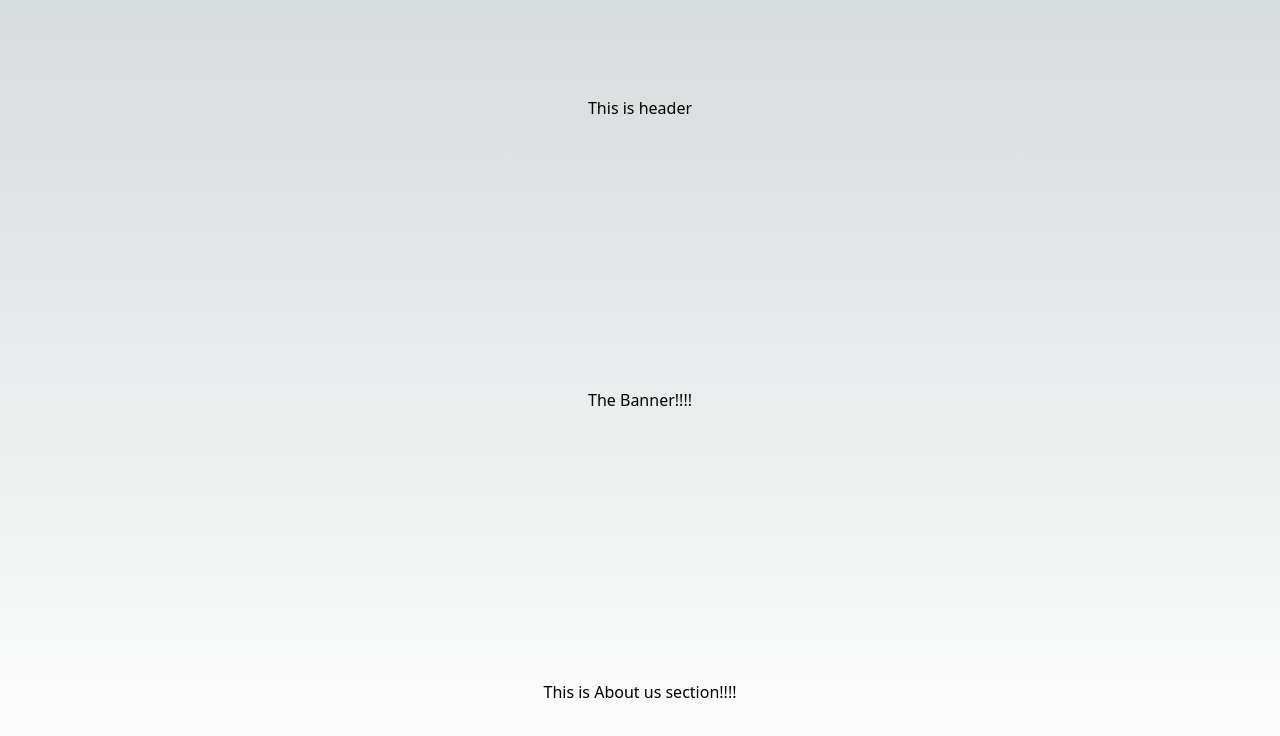
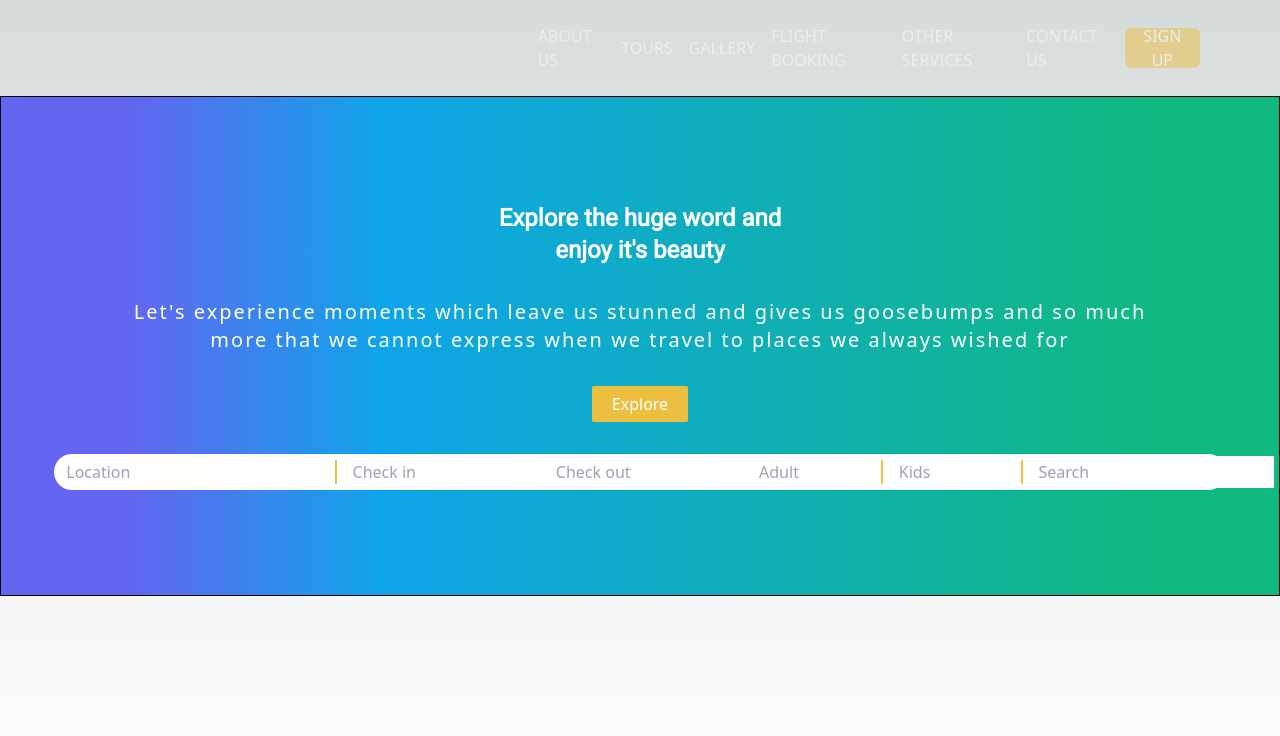
Before and after one commit to manojgonte/roving-steps, a Next.js app: page / in a window 1280 px wide. Shown: the top 736 px of the page. Built offline with nearby package versions, Linux system fonts and the light colour scheme.

Commit message:
Font config, Banner & header modifications

```diff
--- a/src/pages/About_Us/AboutUs.jsx
+++ b/src/pages/About_Us/AboutUs.jsx
@@ -1,7 +1,5 @@
 export const About_Us = () => {
     return (
-        <div>
-            This is About us section!!!!
-        </div>
+        <div></div>
     )
 }
--- a/src/pages/Banner/BannerPage.jsx
+++ b/src/pages/Banner/BannerPage.jsx
@@ -1,7 +1,39 @@
 const Banner = () => {
-    return(
-        <div>
-            The Banner!!!!
+    return (
+        <div className="flex flex-col w-full h-[500px] border border-black justify-center items-center gap-8 bg-gradient-to-r from-indigo-500 from-10% via-sky-500 via-30% to-emerald-500 to-90%">
+            <div className="w-72 text-center font-bold text-white text-2xl font-roboto">
+                Explore the huge word and enjoy it's beauty
+            </div>
+            <div className="w-4/5 text-white text-xl font-thin text-center tracking-widest ">
+                Let's experience moments which leave us stunned and gives us goosebumps and so much more that we cannot express when we travel to places we always wished for
+            </div>
+            <div className="w-full flex justify-center">
+                <button className="bg-[#ECBF40] text-white w-24 h-9 rounded-sm text-center">
+                    Explore
+                </button>
+            </div>
+            <div className="w-11/12 h-9">
+                <div className="bg-white w-full h-full rounded-3xl flex items-center">
+                    <div className="w-1/4 border-[#ECBF40] h-2/3 flex items-center rounded-l-3xl border-r-2 my-2 ml-2">
+                        <input placeholder="Location" className="p-1 rounded-l-3xl w-full" />
+                    </div>
+                    <div className="w-1/6 border-[#ECBF40] h-2/3 flex items-center rounded-l-3xl border-r-2 my-2 ml-2">
+                        <input placeholder="Check in" className="p-1 pl-2" />
+                    </div>
+                    <div className="w-1/6 border-[#ECBF40] h-2/3 flex items-center rounded-l-3xl border-r-2 my-2 ml-2">
+                        <input placeholder="Check out" className="p-1 pl-2" />
+                    </div>
+                    <div className="w-[12%] border-[#ECBF40] h-2/3 flex items-center rounded-l-3xl border-r-2 my-2 ml-2">
+                        <input placeholder="Adult" className="w-full p-1 pl-2" />
+                    </div>
+                    <div className="w-[12%] border-[#ECBF40] h-2/3 flex items-center rounded-l-3xl border-r-2 my-2 ml-2">
+                        <input placeholder="Kids" className="w-full p-1 pl-2" />
+                    </div>
+                    <div className="w-1/6 h-2/3 flex items-center rounded-l-3xl my-2 ml-2">
+                        <input placeholder="Search" className="p-1 pl-2" />
+                    </div>
+                </div>
+            </div>
         </div>
     )
 }
--- a/src/pages/Header/header.jsx
+++ b/src/pages/Header/header.jsx
@@ -1,7 +1,22 @@
 export const Header = () => {
     return (
-        <div>
-            This is header
+        <div className="top-0 left-0 w-full h-24 bg-transparent flex flex-row items-center bg-blue-500 opacity-50 px-20">
+            <div className="w-96 h-full">
+
+            </div>
+            <div className="gap-4 flex items-center justify-center text-white flex-row right-10 pl-28 h-full">
+                <div className="border-[#ECA740] h-full w-fit flex justify-center items-center hover:border-b-2">ABOUT US</div>
+                <div className="border-[#ECA740] h-full w-fit flex justify-center items-center hover:border-b-2">TOURS</div>
+                <div className="border-[#ECA740] h-full w-fit flex justify-center items-center hover:border-b-2">GALLERY</div>
+                <div className="border-[#ECA740] h-full w-fit flex justify-center items-center hover:border-b-2">FLIGHT BOOKING</div>
+                <div className="border-[#ECA740] h-full w-fit flex justify-center items-center hover:border-b-2">OTHER SERVICES</div>
+                <div className="border-[#ECA740] h-full w-fit flex justify-center items-center hover:border-b-2">CONTACT US</div>
+                <div className=" h-full w-fit flex justify-center items-center">
+                    <button className="bg-[#ECBF40] w-full h-10 p-3 flex items-center justify-center rounded-md hover:shadow-lg">
+                        SIGN UP
+                    </button>
+                </div>
+            </div>
         </div>
     )
 }
--- a/src/pages/_app.js
+++ b/src/pages/_app.js
@@ -1,5 +1,22 @@
 import '@/styles/globals.css'
+import Head from 'next/head'
 
 export default function App({ Component, pageProps }) {
-  return <Component {...pageProps} />
+  return <>
+    <Head>
+      <meta
+        name='viewport'
+        content='width=device-width, intial-scale=1'
+      />
+      <link rel="preconnect" href="https://fonts.googleapis.com" />
+      <link rel="preconnect" href="https://fonts.gstatic.com" crossorigin />
+      <link href="https://fonts.googleapis.com/css2?family=Roboto&display=swap" rel="stylesheet" />
+
+      {/* /// Font robot light */}
+      <link rel="preconnect" href="https://fonts.googleapis.com" />
+      <link rel="preconnect" href="https://fonts.gstatic.com" crossorigin />
+      <link href="https://fonts.googleapis.com/css2?family=Roboto:ital,wght@0,400;1,100&display=swap" rel="stylesheet"></link>
+    </Head>
+    <Component {...pageProps} />
+  </>
 }
--- a/src/pages/index.js
+++ b/src/pages/index.js
@@ -4,10 +4,10 @@ import { Header } from "./Header/header";
 
 export default function Home() {
   return (
-    <main className="flex min-h-screen flex-col items-center justify-between p-24">
+    <main className="flex min-h-screen flex-col">
         <Header />
         <Banner />
-        <About_Us />
+        {/* <About_Us /> */}
     </main>
   )
 }
--- a/tailwind.config.js
+++ b/tailwind.config.js
@@ -12,6 +12,9 @@ module.exports = {
         'gradient-conic':
           'conic-gradient(from 180deg at 50% 50%, var(--tw-gradient-stops))',
       },
+      fontFamily: {
+        roboto: "Roboto, sans-serif",
+      }
     },
   },
   plugins: [],
```
Also changed, not shown: src/Utils/CommonUtils.js (added).
